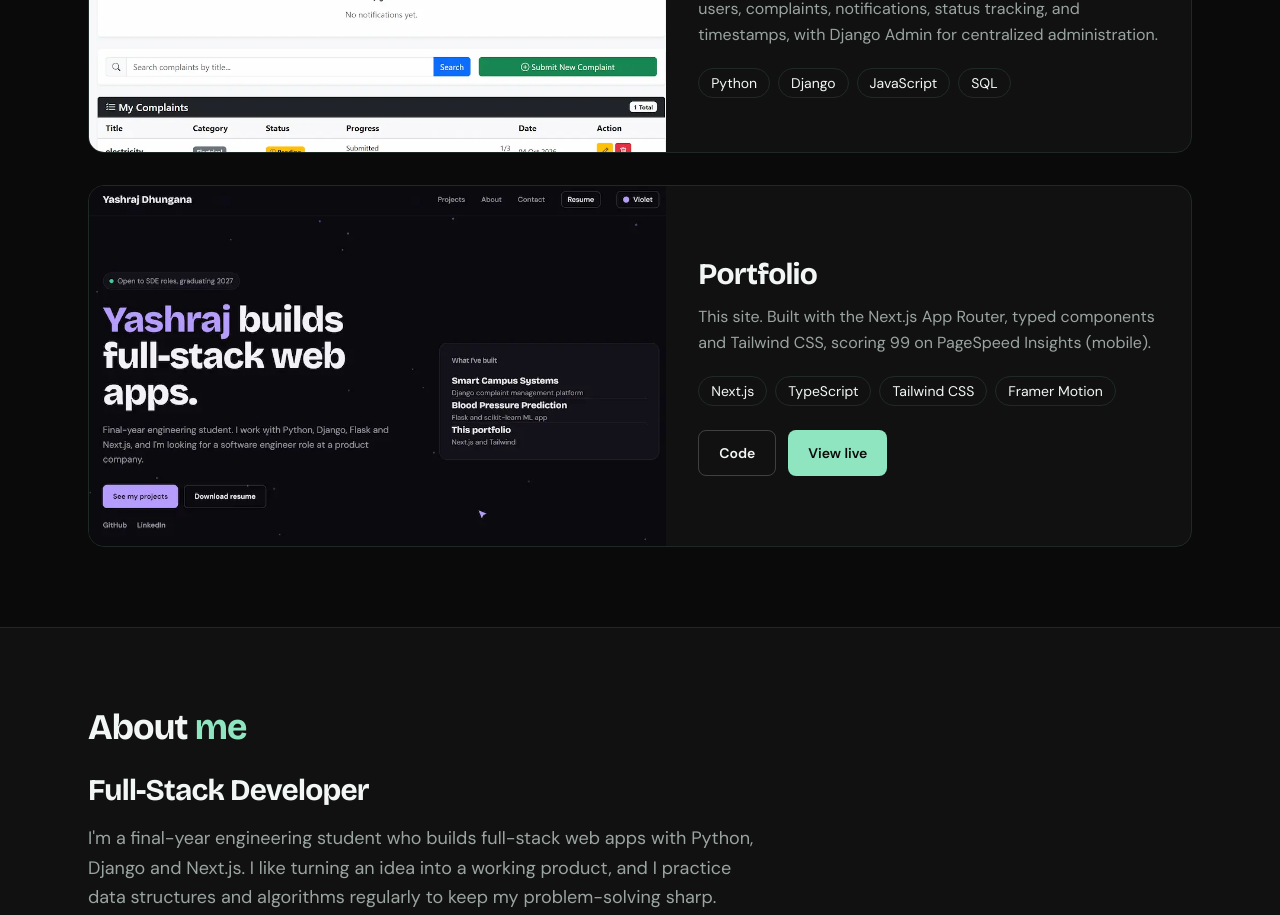
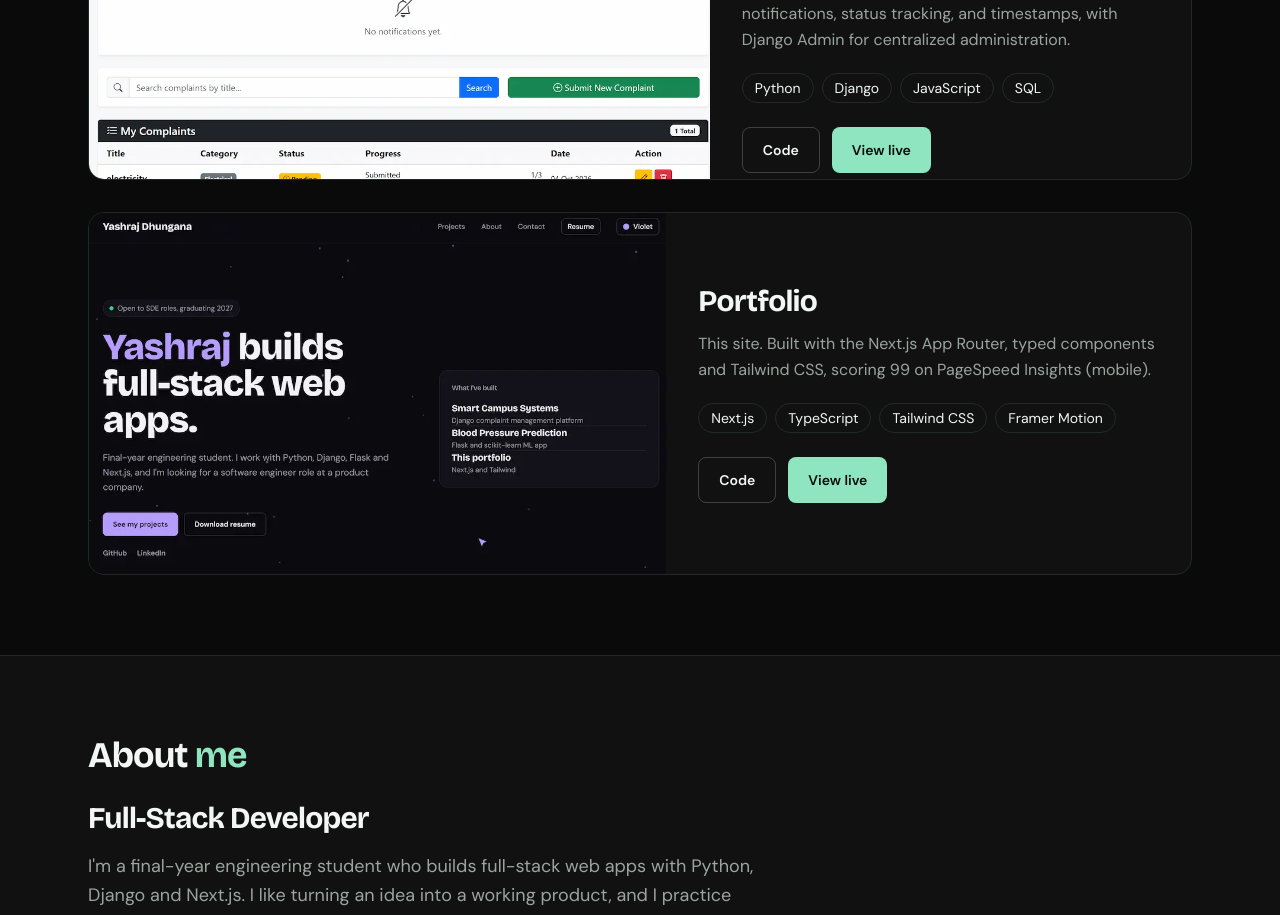
Before and after one commit to yashdhungana9900/portfolio, a Next.js app: page / in a window 1280 px wide. Shown: the part 1100-2015 px from the top of the page. Built offline with nearby package versions, Linux system fonts and the light colour scheme; no server answers.

Commit message:
Project Edit

```diff
--- a/components/Projects.tsx
+++ b/components/Projects.tsx
@@ -19,8 +19,8 @@ const projects: Project[] = [
       "Developed a Django-based campus management platform with student authentication, complaint submission, category-based issue tracking, and administrative management. Implemented relational data models using Django ORM for users, complaints, notifications, status tracking, and timestamps, with Django Admin for centralized administration.",
     stack: ["Python", "Django", "JavaScript", "SQL"],
     image: "/projects/smart-campus.webp",
-    // code: "https://github.com/yashdhungana9900/YOUR-REPO",
-    // live: "https://YOUR-APP-URL",
+    code: "https://github.com/yashdhungana9900/smart-campus-system",
+    live: "https://smart-campus-system-3p1y.onrender.com/",
   },
 
   {
```
